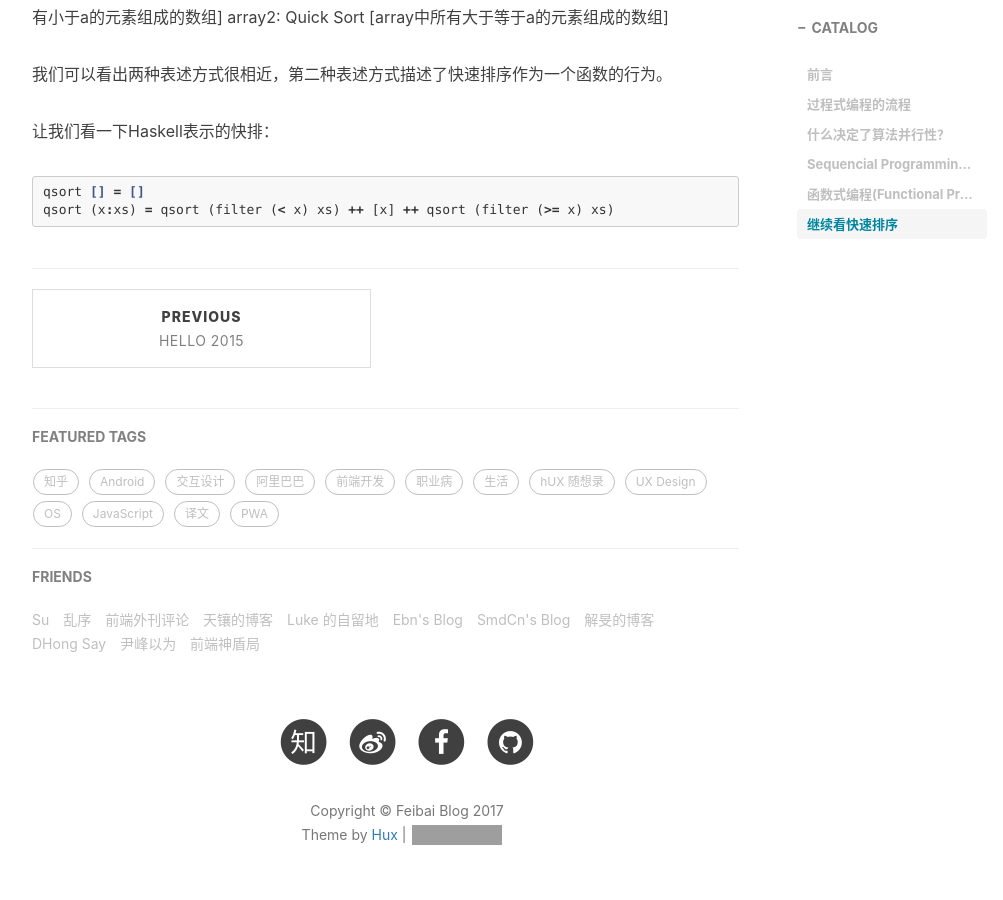
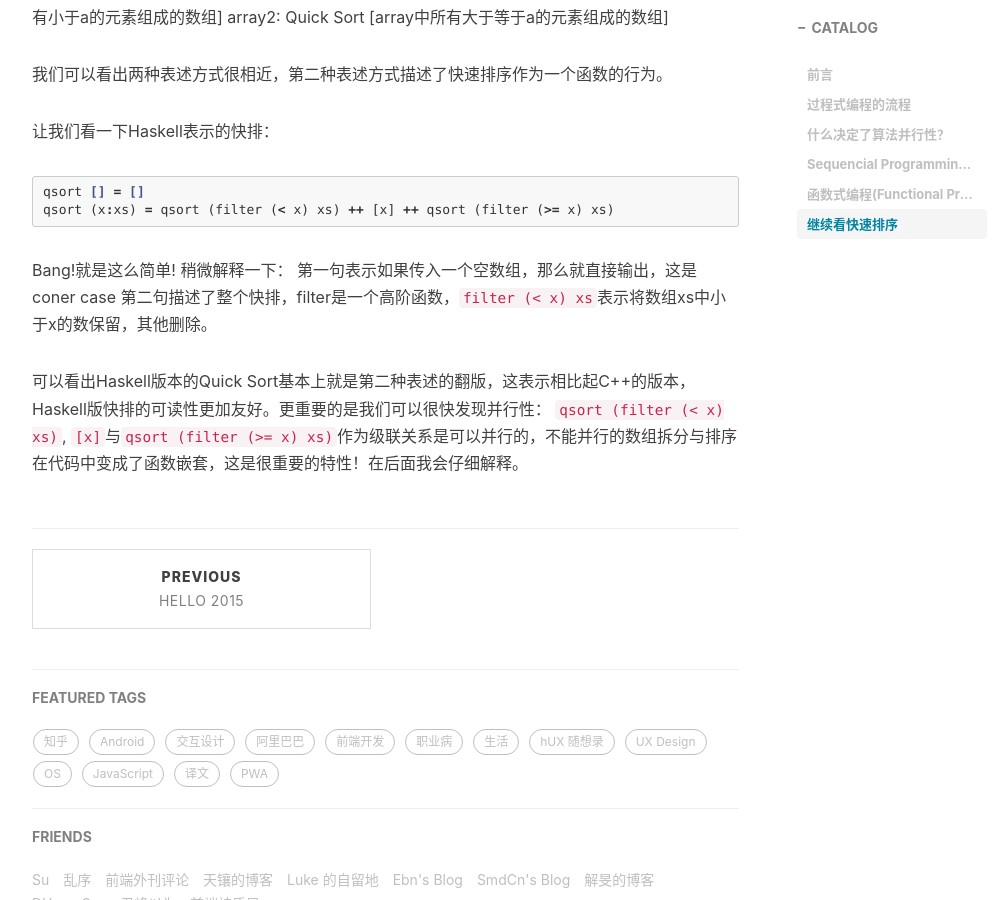
Before and after one commit to FeibHwang/my_Blog, a Jekyll site: the page built from _posts/2017-04-28-Parallelism-Advantages-in-Functional-Programming.markdown, in a window 1280 px wide and 900 px high, scrolled down 3016 px. Shown: the whole window, without its empty margins (233-1236 px from the left). Built offline with Jekyll 4.4.1, drawn with Linux system fonts in a browser that asks for light colours; nearby versions of some CDN libraries; comment, search, counter and statistics services are not loaded; grey boxes are pictures that could not be loaded.

Commit message:
add a post

```diff
--- a/_posts/2017-04-28-Parallelism-Advantages-in-Functional-Programming.markdown
+++ b/_posts/2017-04-28-Parallelism-Advantages-in-Functional-Programming.markdown
@@ -98,3 +98,11 @@ qsort [] = []
 qsort (x:xs) = qsort (filter (< x) xs) ++ [x] ++ qsort (filter (>= x) xs)
 
 {% endhighlight %}
+
+Bang!就是这么简单!
+稍微解释一下：
+第一句表示如果传入一个空数组，那么就直接输出，这是coner case
+第二句描述了整个快排，filter是一个高阶函数，`filter (< x) xs`表示将数组xs中小于x的数保留，其他删除。
+
+可以看出Haskell版本的Quick Sort基本上就是第二种表述的翻版，这表示相比起C++的版本，Haskell版快排的可读性更加友好。更重要的是我们可以很快发现并行性：
+`qsort (filter (< x) xs)`, `[x]`与`qsort (filter (>= x) xs)`作为级联关系是可以并行的，不能并行的数组拆分与排序在代码中变成了函数嵌套，这是很重要的特性！在后面我会仔细解释。
```
